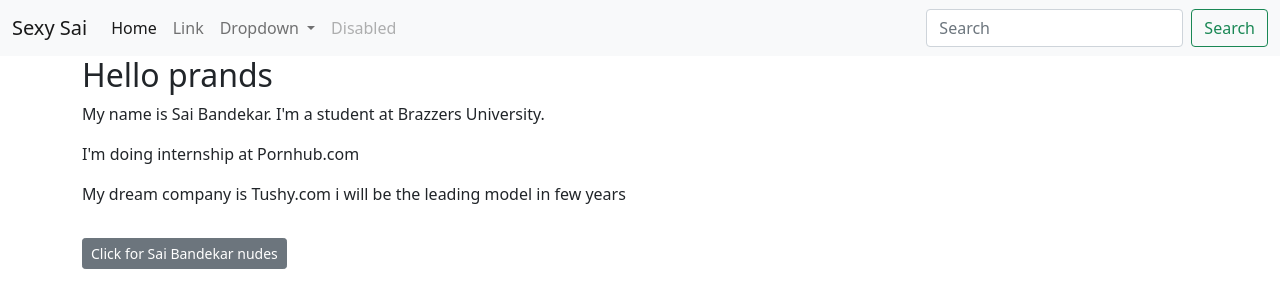
After one commit to Emmanuel-15/php, a PHP site: page /test.php in a window 1280 px wide. The commit adds this page. Shown: the top 308 px of the page. Run offline with PHP 8.4, Linux system fonts and the light colour scheme.

Commit message:
test push

```diff
--- /dev/null
+++ b/test.php
@@ -0,0 +1,80 @@
+<!DOCTYPE html>
+<html lang="en">
+
+<head>
+    <meta charset="UTF-8">
+    <meta http-equiv="X-UA-Compatible" content="IE=edge">
+    <meta name="viewport" content="width=device-width, initial-scale=1.0">
+    <title>Sai Bandar</title>
+    <link href="https://cdn.jsdelivr.net/npm/bootstrap@5.0.2/dist/css/bootstrap.min.css" rel="stylesheet" integrity="sha384-EVSTQN3/azprG1Anm3QDgpJLIm9Nao0Yz1ztcQTwFspd3yD65VohhpuuCOmLASjC" crossorigin="anonymous">
+    <style>
+        .display {
+            display: none;
+        }
+    </style>
+</head>
+
+<body>
+    <nav class="navbar navbar-expand-lg navbar-light bg-light">
+        <div class="container-fluid">
+            <a class="navbar-brand" href="#">Sexy Sai</a>
+            <button class="navbar-toggler" type="button" data-bs-toggle="collapse" data-bs-target="#navbarSupportedContent" aria-controls="navbarSupportedContent" aria-expanded="false" aria-label="Toggle navigation">
+                <span class="navbar-toggler-icon"></span>
+            </button>
+            <div class="collapse navbar-collapse" id="navbarSupportedContent">
+                <ul class="navbar-nav me-auto mb-2 mb-lg-0">
+                    <li class="nav-item">
+                        <a class="nav-link active" aria-current="page" href="#">Home</a>
+                    </li>
+                    <li class="nav-item">
+                        <a class="nav-link" href="#">Link</a>
+                    </li>
+                    <li class="nav-item dropdown">
+                        <a class="nav-link dropdown-toggle" href="#" id="navbarDropdown" role="button" data-bs-toggle="dropdown" aria-expanded="false">
+                            Dropdown
+                        </a>
+                        <ul class="dropdown-menu" aria-labelledby="navbarDropdown">
+                            <li><a class="dropdown-item" href="#">Action</a></li>
+                            <li><a class="dropdown-item" href="#">Another action</a></li>
+                            <li>
+                                <hr class="dropdown-divider">
+                            </li>
+                            <li><a class="dropdown-item" href="#">Something else here</a></li>
+                        </ul>
+                    </li>
+                    <li class="nav-item">
+                        <a class="nav-link disabled" href="#" tabindex="-1" aria-disabled="true">Disabled</a>
+                    </li>
+                </ul>
+                <form class="d-flex">
+                    <input class="form-control me-2" type="search" placeholder="Search" aria-label="Search">
+                    <button class="btn btn-outline-success" type="submit">Search</button>
+                </form>
+            </div>
+        </div>
+    </nav>
+
+    <main>
+        <div class="container">
+
+            <h2>Hello prands</h2>
+            <p>My name is Sai Bandekar. I'm a student at Brazzers University. </p>
+            <p>I'm doing internship at Pornhub.com</p>
+            <p>My dream company is Tushy.com i will be the leading model in few years</p>
+
+            <img src="https://p16-sign-va.tiktokcdn.com/tos-maliva-avt-0068/ba85496a964a633635a39eb06be5067c~c5_720x720.jpeg?x-expires=1658908800&x-signature=eQawvPvcasTHoYqfKLCtvbQLfMg%3D" class="img-fluid display" alt="">
+            <button type="button" onclick="display()" class="mt-3 btn btn-secondary btn-sm">Click for Sai Bandekar nudes</button>
+
+        </div>
+    </main>
+
+    <script>
+        function display() {
+            console.log("I am clicked")
+            let resolution = document.querySelector('img');
+            resolution.classList.remove('display');
+        }
+    </script>
+</body>
+
+</html>
```
Also changed, not shown: forloop.php (added, +45 -0 lines), ifstatement.php (added, +28 -0 lines), index.php (+45 -3 lines), switchStatement.php (added, +36 -0 lines), about.php (deleted), 1 other file.
